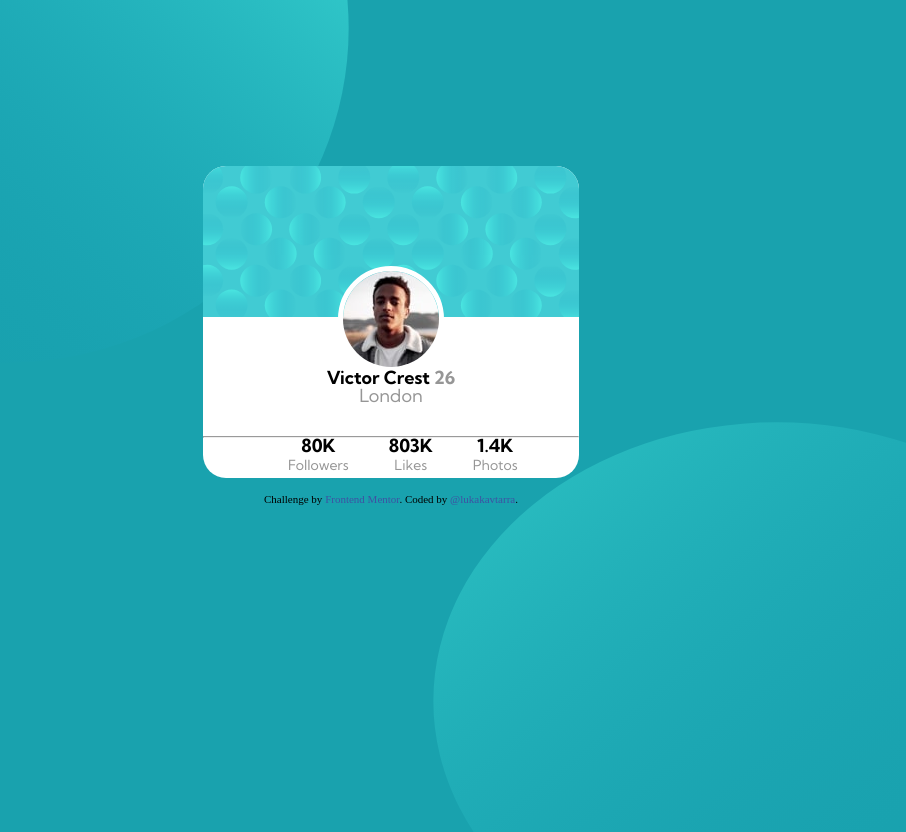
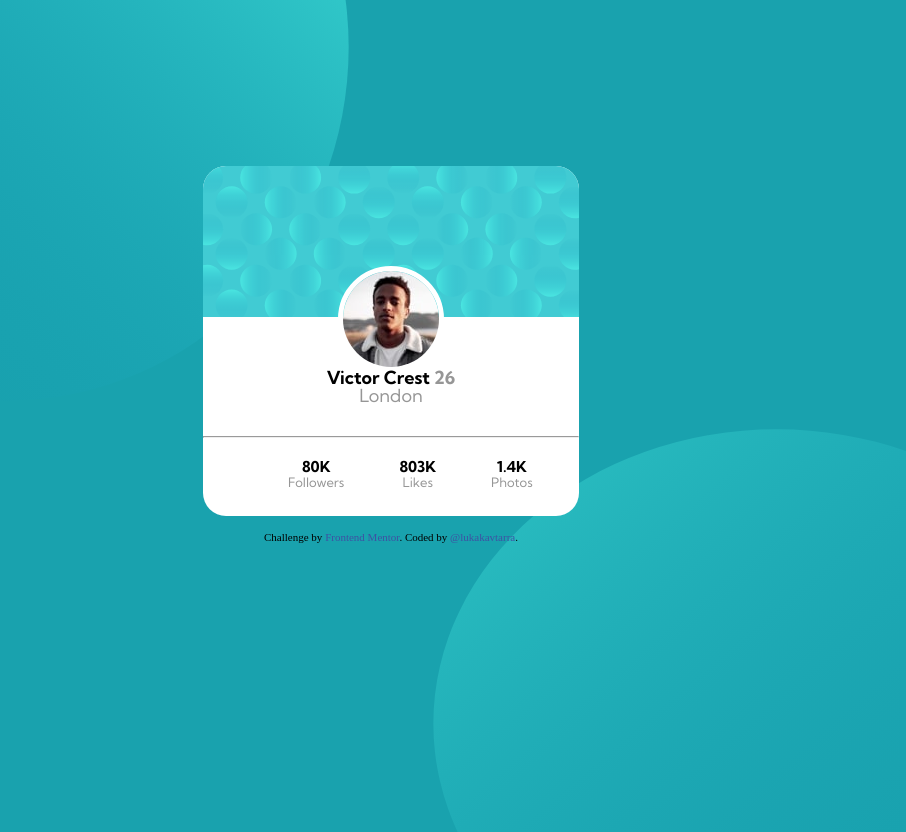
Before and after one commit to lukakavtarra/Profile-card-component-challenge-hub, a plain HTML site: page index.html in a window 1280 px wide. Shown: the top 832 px of the page, without its empty margins (309-1215 px from the left). Drawn offline with Linux system fonts and the light colour scheme.

Commit message:
Update style.css

```diff
--- a/css/style.css
+++ b/css/style.css
@@ -59,7 +59,7 @@ img.avatar {
 .info {
     font-weight: 400;
     color: hsl(0, 0%, 59%);
-    font-size: 14px;
+    font-size: 13px;
 }
 
 .name {
@@ -95,5 +95,6 @@ hr {
     z-index: -1;
 }
 .infop {
-    margin:0 20px 0 20px;
+    margin: 22px 35px 22px 20px;
+    font-size: 15px;
 }
```
